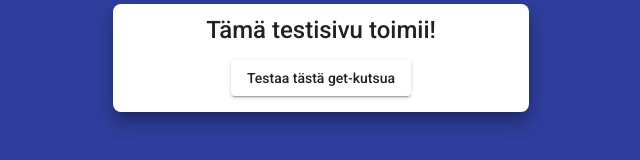
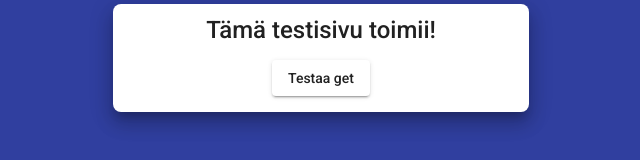
Before and after one commit to Digivertaisverkko/UKK-tiketit, an Angular app: page /testing-henri in a window 1280 px wide. Shown: the part 124-284 px from the top of the page, without its empty margins (319-959 px from the left). Built offline with nearby package versions, Linux system fonts and the light colour scheme.

Commit message:
proxy asetettu serve:lle, jotta CORS saadaan frontendin puolesta toimimaan

```diff
--- a/angular.json
+++ b/angular.json
@@ -67,6 +67,10 @@
         },
         "serve": {
           "builder": "@angular-devkit/build-angular:dev-server",
+          "options": {
+            "browserTarget": "tikettisysteemi:build",
+            "proxyConfig": "src/proxy.conf.json"
+          },
           "configurations": {
             "production": {
               "browserTarget": "tikettisysteemi:build:production"
--- a/src/app/user-management/testing-henri/testing-henri.component.html
+++ b/src/app/user-management/testing-henri/testing-henri.component.html
@@ -4,7 +4,7 @@
         <mat-card-content>
 
             <button (click)="makeTest()" class="test-button" mat-raised-button>
-                Testaa tästä get-kutsua
+                Testaa get
             </button>
 
         </mat-card-content>
```
